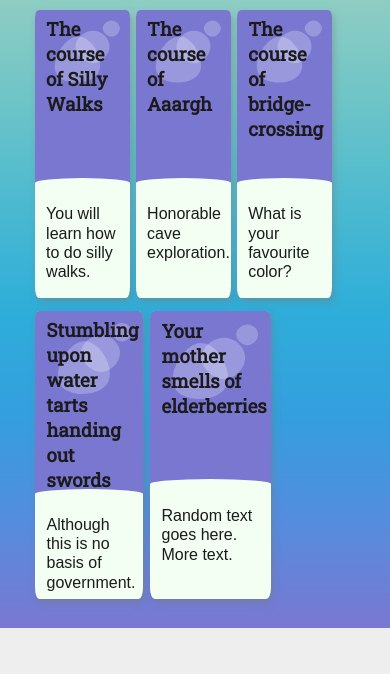
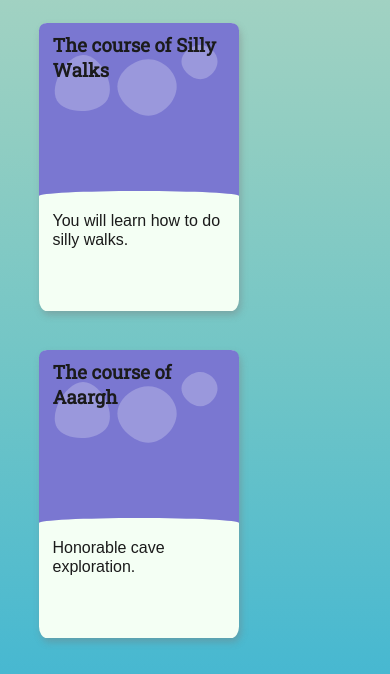
Before and after one commit to RuffleFish/cards-site, a plain HTML site: page index.html in a window 390 px wide. Shown: the part 107-781 px from the top of the page. Drawn offline with Linux system fonts and the light colour scheme; a web font is replaced by a local one.

Commit message:
fixed card pushing text on hover issue

```diff
--- a/card.css
+++ b/card.css
@@ -61,6 +61,7 @@ section#cards {
   position: relative; /* need to set this so blobs can have position: absolute */
   margin:2% 1%;
   height:18rem;
+  min-width:200px;
   flex-basis: 29%;
   border: 0rem solid #7a77d1;
   border-radius:4%;
@@ -69,7 +70,6 @@ section#cards {
   box-shadow: rgba(122,122,122, 0.42) 2px 4px 7px;
   transition: all .3s ease-in-out;
   background-color:rgba(244,255,244,1);
-
 }
 
 .card:hover {
@@ -107,14 +107,14 @@ section#cards {
 }
 
 .contentbox::before {
+  position: absolute; /* so it doesn't push other stuff */
   margin: 0 0;
   padding: 0 0;
   content: " ";
   display: block;
-  position: relative;
-  left: 0%;      /*fix me!!!*/
-  top: -10px;     /*fix me!!!*/
-  width: 100%; /*fix me!!!*/
+  left: 0%;
+  top: -10px;
+  width: 100%;
   height: 10px;
   background-color:rgba(244,255,244,1); /* hla color?*/
   border-top-left-radius: 100%;
@@ -172,3 +172,30 @@ svg.blob.three {
 .card:hover svg.blob.three {
   transform: translate3d(0.5rem, 2.4rem, -1rem);
 }
+
+@media screen and (max-width: 800px) {
+
+  .card {
+    margin:2% 2%;
+    flex-basis: 200px;
+  }
+
+}
+
+@media screen and (max-width: 520px) {
+
+  .card {
+    margin:4% 2%;
+    flex-basis: 200px;
+  }
+
+}
+
+@media screen and (max-width: 400px) {
+
+  .card {
+    margin:6% 2%;
+    flex-basis: 200px;
+  }
+
+}
```
